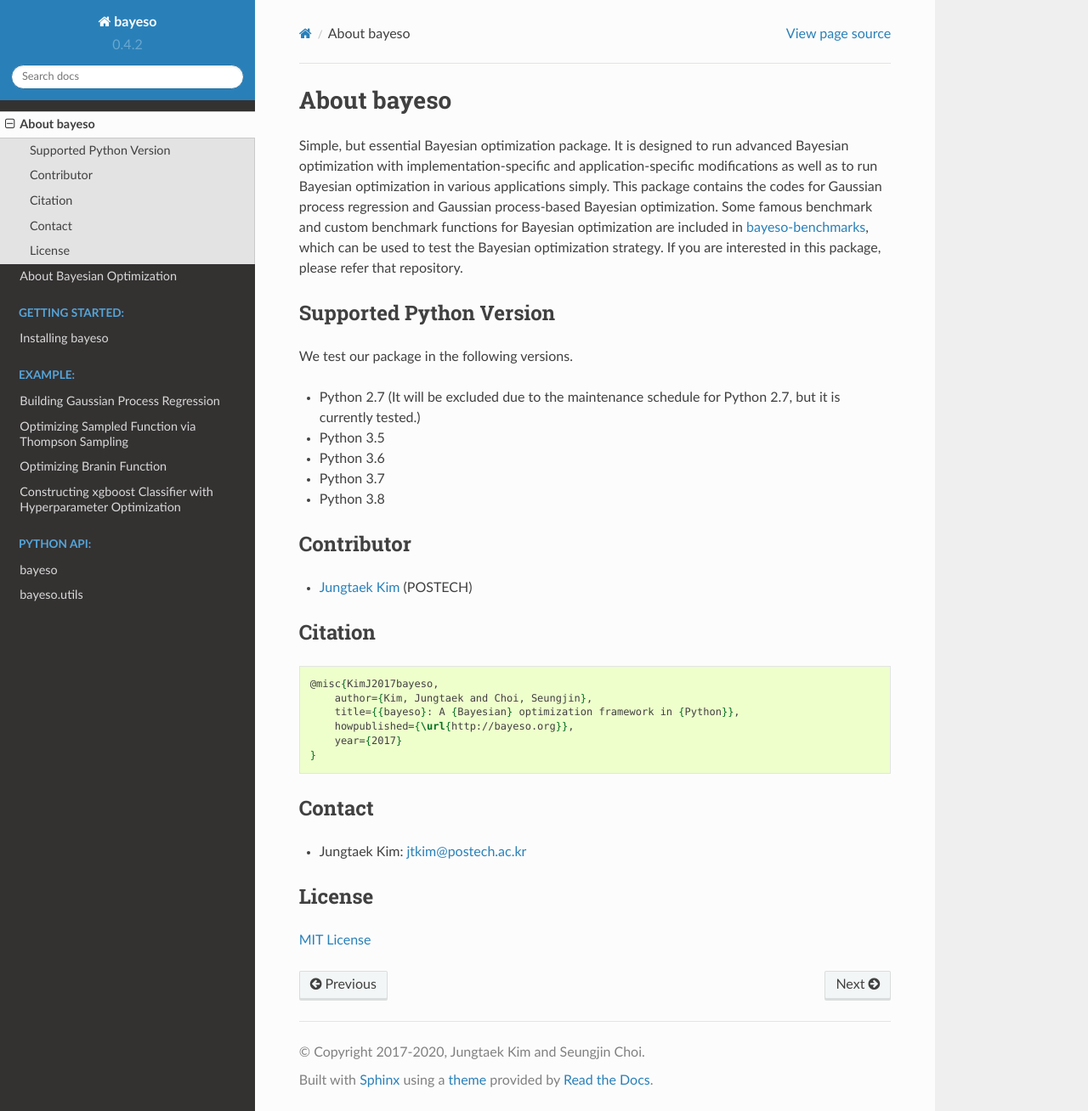
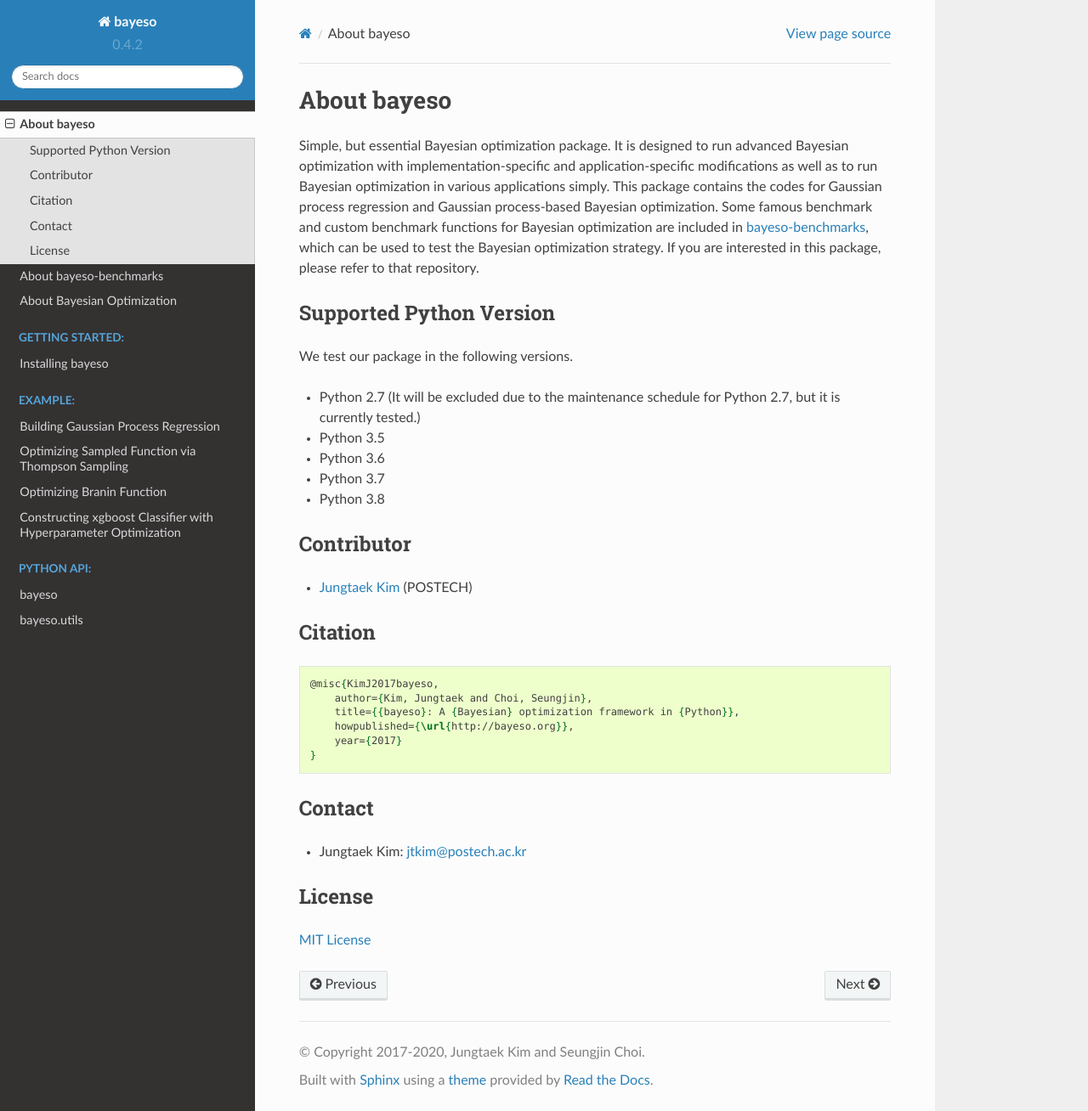
Before and after one commit to jungtaekkim/bayeso, a Sphinx documentation site: the page built from docs/about/about_bayeso.rst, in a window 1280 px wide and 1308 px high. Shown: the whole window at 85% size. Built offline with Sphinx 7.4.7 and the Read the Docs theme 2.0.0, drawn with Linux system fonts in a browser that asks for light colours.

Commit message:
UPDATE: docs for benchmarks

```diff
--- a/docs/about/about_bayeso.rst
+++ b/docs/about/about_bayeso.rst
@@ -4,7 +4,7 @@
 Simple, but essential Bayesian optimization package.
 It is designed to run advanced Bayesian optimization with implementation-specific and application-specific modifications as well as to run Bayesian optimization in various applications simply.
 This package contains the codes for Gaussian process regression and Gaussian process-based Bayesian optimization.
-Some famous benchmark and custom benchmark functions for Bayesian optimization are included in `bayeso-benchmarks <https://github.com/jungtaekkim/bayeso-benchmarks>`_, which can be used to test the Bayesian optimization strategy. If you are interested in this package, please refer that repository.
+Some famous benchmark and custom benchmark functions for Bayesian optimization are included in `bayeso-benchmarks <https://github.com/jungtaekkim/bayeso-benchmarks>`_, which can be used to test the Bayesian optimization strategy. If you are interested in this package, please refer to that repository.
 
 Supported Python Version
 ========================
--- /dev/null
+++ b/docs/about/about_bayeso_benchmarks.rst
@@ -0,0 +1,6 @@
+About bayeso-benchmarks
+#######################
+
+This additioanl package, which contains some famous benchmark functions and custom benchmark functions is hosted in `bayeso-benchmarks <https://github.com/jungtaekkim/bayeso-benchmarks>`_. It can be used to test a Bayesian optimization strategy.
+
+The details of benchmark functions are described in :download:`this document <../_static/benchmarks/benchmarks.pdf>`.
--- a/docs/index.rst
+++ b/docs/index.rst
@@ -20,6 +20,7 @@
    :maxdepth: 1
 
    about/about_bayeso
+   about/about_bayeso_benchmarks
    about/about_bo
 
 .. toctree::
```
Also changed, not shown: 1 other file.
